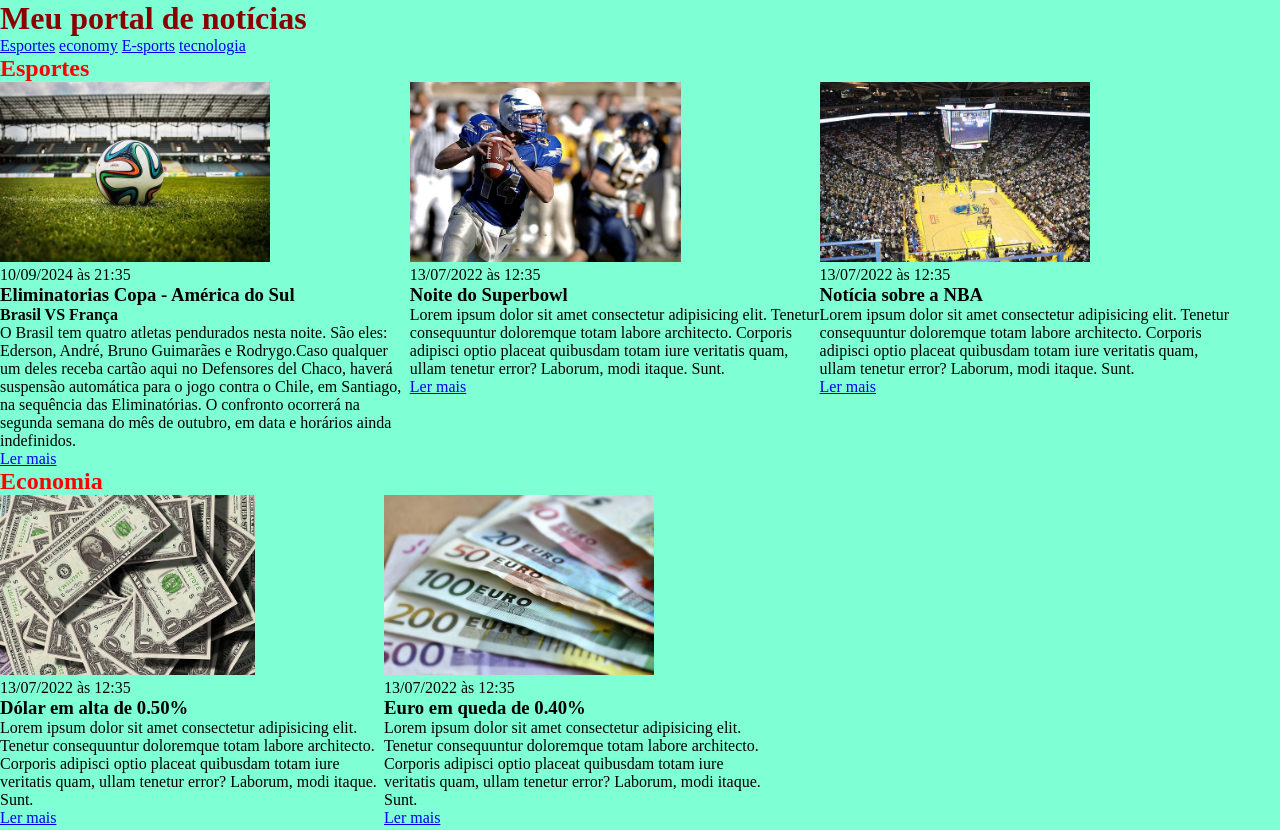
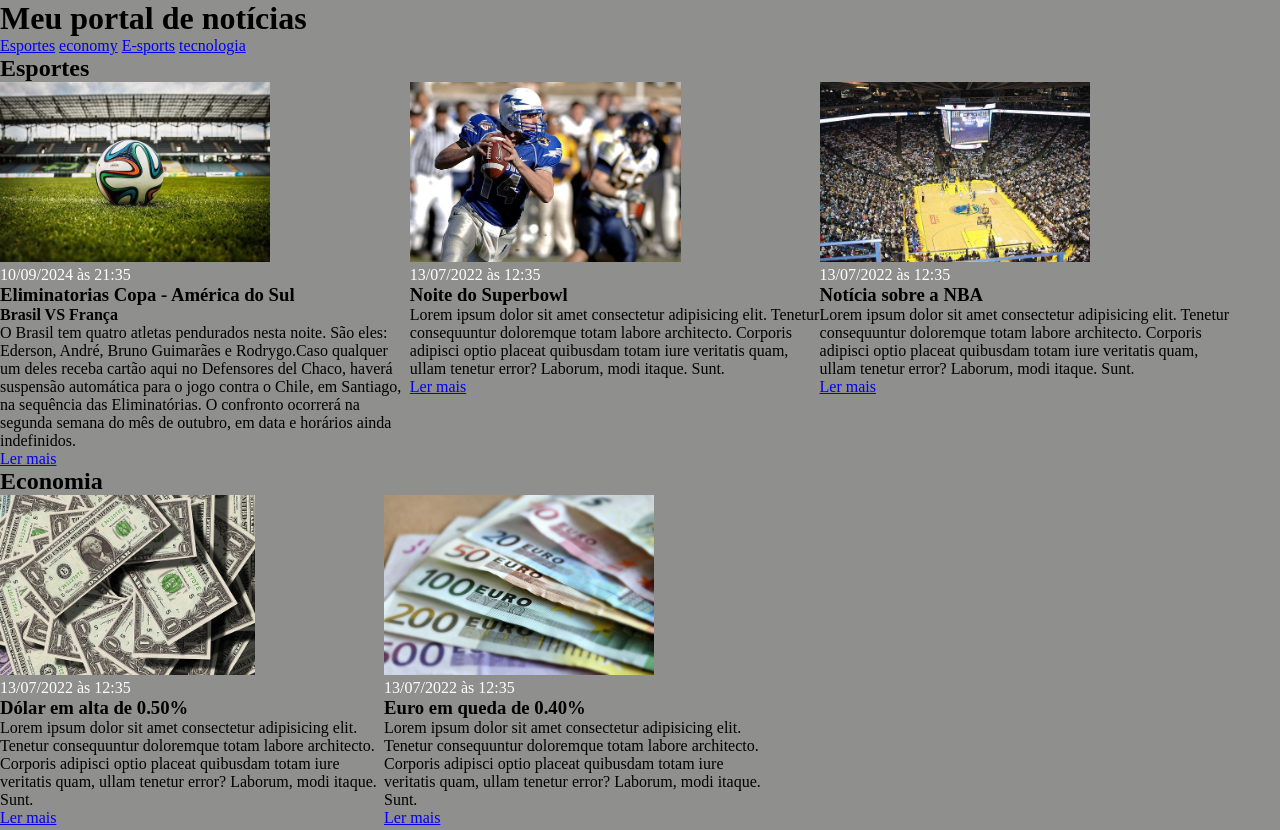
Before and after one commit to davy050/exercicio_CSS, a plain HTML site: page css/index.html in a window 1280 px wide. Shown: the top 830 px of the page. Drawn offline with Linux system fonts and the light colour scheme.

Commit message:
exercicio_css

```diff
--- a/css/index.html
+++ b/css/index.html
@@ -27,7 +27,7 @@
             </ul>
         </nav>
     </header>
-    <section id="Esportes">
+    <section id="esportes">
             <div class="container">
                 <h2>Esportes</h2>
             <div class="articles">
@@ -37,7 +37,7 @@
                         <time>10/09/2024 às 21:35</time>
                     </header>
                     <h3>Eliminatorias Copa - América do Sul</h3>
-                    <h4>Brasil VS França</h4>
+                    <h4><strong>Brasil VS França</strong></h4>
                     <p>
                         O Brasil tem quatro atletas pendurados nesta noite. São eles: Ederson, André, Bruno Guimarães e Rodrygo.Caso qualquer um deles receba cartão aqui no Defensores del Chaco, haverá suspensão automática para o jogo contra o Chile, em Santiago, na sequência das Eliminatórias. O confronto ocorrerá na segunda semana do mês de outubro, em data e horários ainda indefinidos.
                     </p>
@@ -71,7 +71,7 @@
             <div class="section">
                 <h2>Economia</h2>
             <div class="articles">
-                                <article>
+                <article>
                     <img src="./imagens/dolares.jpg" alt="Muitos dólares" />
                     <header>
                         <time>13/07/2022 às 12:35</time>
@@ -135,7 +135,7 @@
         </div>
     </div>
     <section id="tecnologia">
-        <div class="container">
+        <div class="container" id="Tecnologia">
             <h2>Tecnologia</h2>
         <div class="articles">
             <article>
--- a/css/main.css
+++ b/css/main.css
@@ -26,13 +26,13 @@ header li {
 }
 
 body {
-    background-color: aquamarine;
+    background-color: rgb(143, 143, 141);
 }
 
-h2 {
-    color: red;
+time {
+    color: white;
 }
 
-h1 {
-    color: darkred;
+p {
+    color: black;
 }
```
